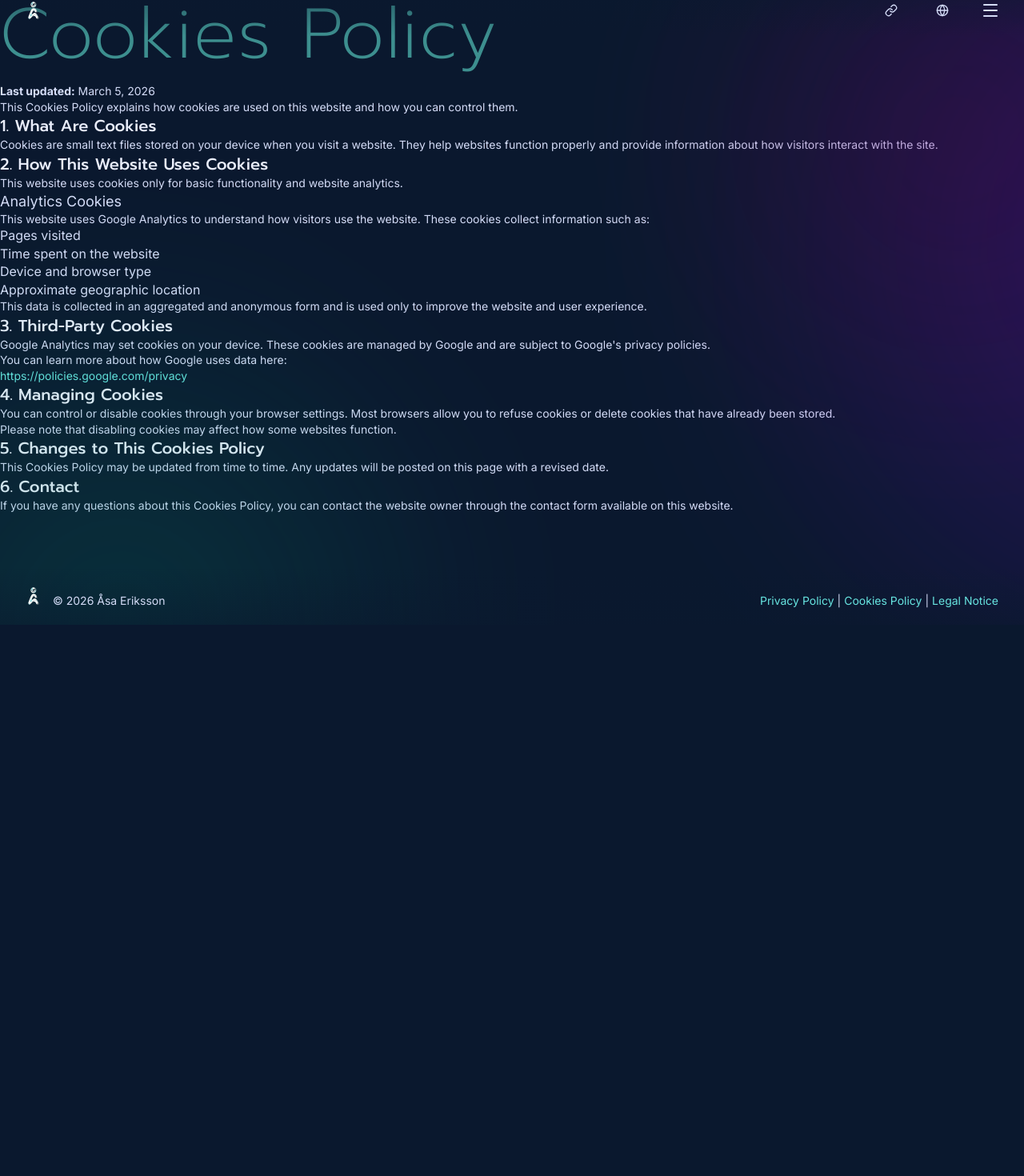
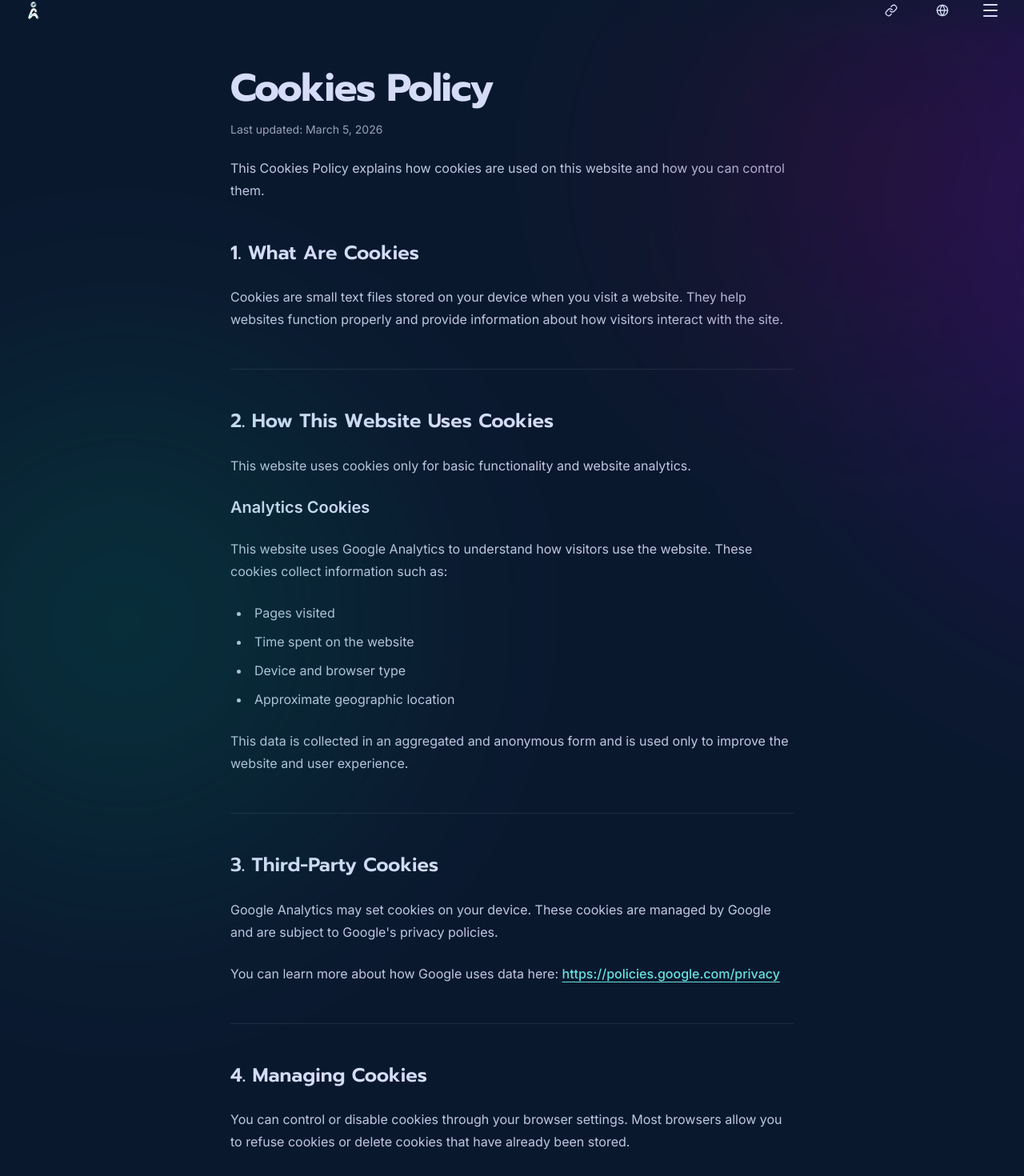
Before and after one commit to Bjornhona/asa-eriksson-portfolio, a Next.js app: page /en/cookies-policy in a window 1280 px wide. Shown: the part 19-1489 px from the top of the page at 80% size. Before the commit the page ends 800 px from the top, so only its background shows below. Built offline with nearby package versions, Linux system fonts and the light colour scheme.

Commit message:
Cookies Policy added and styled

```diff
--- a/src/app/[locale]/cookies-policy/page.tsx
+++ b/src/app/[locale]/cookies-policy/page.tsx
@@ -1,83 +1,129 @@
 const CookiesPolicyPage = () => {
   return (
-    <section>
-  <h1>Cookies Policy</h1>
-  <p><strong>Last updated:</strong> March 5, 2026</p>
+    <div className="min-h-screen pb-12">
+      <article className="mx-auto max-w-3xl px-4 py-16 sm:px-6 sm:py-20 md:px-8 md:py-24">
+        <header className="mb-12">
+          <h1 className="text-3xl font-bold tracking-tight text-foreground sm:text-4xl">
+            Cookies Policy
+          </h1>
+          <p className="mt-2 text-sm text-foreground/70">
+            Last updated: March 5, 2026
+          </p>
+          <p className="mt-6 text-base leading-7 text-foreground/90">
+            This Cookies Policy explains how cookies are used on this website and
+            how you can control them.
+          </p>
+        </header>
 
-  <p>
-    This Cookies Policy explains how cookies are used on this website and how
-    you can control them.
+        <section className="space-y-6">
+          <h2 className="text-xl font-semibold text-foreground sm:text-2xl">
+            1. What Are Cookies
+          </h2>
+          <p className="text-base leading-7 text-foreground/90">
+            Cookies are small text files stored on your device when you visit a
+            website. They help websites function properly and provide information
+            about how visitors interact with the site.
+          </p>
+        </section>
+
+        <hr className="my-12 border-foreground/10" />
+
+        <section className="space-y-6">
+          <h2 className="text-xl font-semibold text-foreground sm:text-2xl">
+            2. How This Website Uses Cookies
+          </h2>
+          <p className="text-base leading-7 text-foreground/90">
+            This website uses cookies only for basic functionality and website
+            analytics.
           </p>
 
-  <h2>1. What Are Cookies</h2>
-  <p>
-    Cookies are small text files stored on your device when you visit a website.
-    They help websites function properly and provide information about how
-    visitors interact with the site.
-  </p>
-
-  <h2>2. How This Website Uses Cookies</h2>
-  <p>
-    This website uses cookies only for basic functionality and website analytics.
-  </p>
-
-  <h3>Analytics Cookies</h3>
-  <p>
+          <h3 className="text-lg font-semibold text-foreground sm:text-xl">
+            Analytics Cookies
+          </h3>
+          <p className="text-base leading-7 text-foreground/90">
             This website uses Google Analytics to understand how visitors use the
             website. These cookies collect information such as:
           </p>
 
-  <ul>
+          <ul className="list-inside list-disc space-y-2 pl-2 text-base leading-7 text-foreground/90">
             <li>Pages visited</li>
             <li>Time spent on the website</li>
             <li>Device and browser type</li>
             <li>Approximate geographic location</li>
           </ul>
 
-  <p>
-    This data is collected in an aggregated and anonymous form and is used only
-    to improve the website and user experience.
+          <p className="text-base leading-7 text-foreground/90">
+            This data is collected in an aggregated and anonymous form and is
+            used only to improve the website and user experience.
           </p>
+        </section>
 
-  <h2>3. Third-Party Cookies</h2>
-  <p>
-    Google Analytics may set cookies on your device. These cookies are managed
-    by Google and are subject to Google&apos;s privacy policies.
+        <hr className="my-12 border-foreground/10" />
+
+        <section className="space-y-6">
+          <h2 className="text-xl font-semibold text-foreground sm:text-2xl">
+            3. Third-Party Cookies
+          </h2>
+          <p className="text-base leading-7 text-foreground/90">
+            Google Analytics may set cookies on your device. These cookies are
+            managed by Google and are subject to Google&apos;s privacy policies.
           </p>
-
-  <p>
-    You can learn more about how Google uses data here:
-    <br />
-    <a href="https://policies.google.com/privacy" target="_blank" rel="noopener noreferrer">
+          <p className="text-base leading-7 text-foreground/90">
+            You can learn more about how Google uses data here:{" "}
+            <a
+              href="https://policies.google.com/privacy"
+              target="_blank"
+              rel="noopener noreferrer"
+              className="font-medium text-link underline underline-offset-4 transition-colors hover:text-link-hover"
+            >
               https://policies.google.com/privacy
             </a>
           </p>
+        </section>
 
-  <h2>4. Managing Cookies</h2>
-  <p>
-    You can control or disable cookies through your browser settings. Most
-    browsers allow you to refuse cookies or delete cookies that have already
-    been stored.
+        <hr className="my-12 border-foreground/10" />
+
+        <section className="space-y-6">
+          <h2 className="text-xl font-semibold text-foreground sm:text-2xl">
+            4. Managing Cookies
+          </h2>
+          <p className="text-base leading-7 text-foreground/90">
+            You can control or disable cookies through your browser settings.
+            Most browsers allow you to refuse cookies or delete cookies that have
+            already been stored.
           </p>
-
-  <p>
-    Please note that disabling cookies may affect how some websites function.
-  </p>
-
-  <h2>5. Changes to This Cookies Policy</h2>
-  <p>
-    This Cookies Policy may be updated from time to time. Any updates will be
-    posted on this page with a revised date.
-  </p>
-
-  <h2>6. Contact</h2>
-  <p>
-    If you have any questions about this Cookies Policy, you can contact the
-    website owner through the contact form available on this website.
+          <p className="text-base leading-7 text-foreground/90">
+            Please note that disabling cookies may affect how some websites
+            function.
           </p>
         </section>
 
-  )
-}
+        <hr className="my-12 border-foreground/10" />
+
+        <section className="space-y-6">
+          <h2 className="text-xl font-semibold text-foreground sm:text-2xl">
+            5. Changes to This Cookies Policy
+          </h2>
+          <p className="text-base leading-7 text-foreground/90">
+            This Cookies Policy may be updated from time to time. Any updates
+            will be posted on this page with a revised date.
+          </p>
+        </section>
+
+        <hr className="my-12 border-foreground/10" />
+
+        <section className="space-y-6">
+          <h2 className="text-xl font-semibold text-foreground sm:text-2xl">
+            6. Contact
+          </h2>
+          <p className="text-base leading-7 text-foreground/90">
+            If you have any questions about this Cookies Policy, you can contact
+            the website owner through the contact form available on this website.
+          </p>
+        </section>
+      </article>
+    </div>
+  );
+};
 
 export default CookiesPolicyPage;
```
Lines whose indentation alone changed are shown as unchanged.
